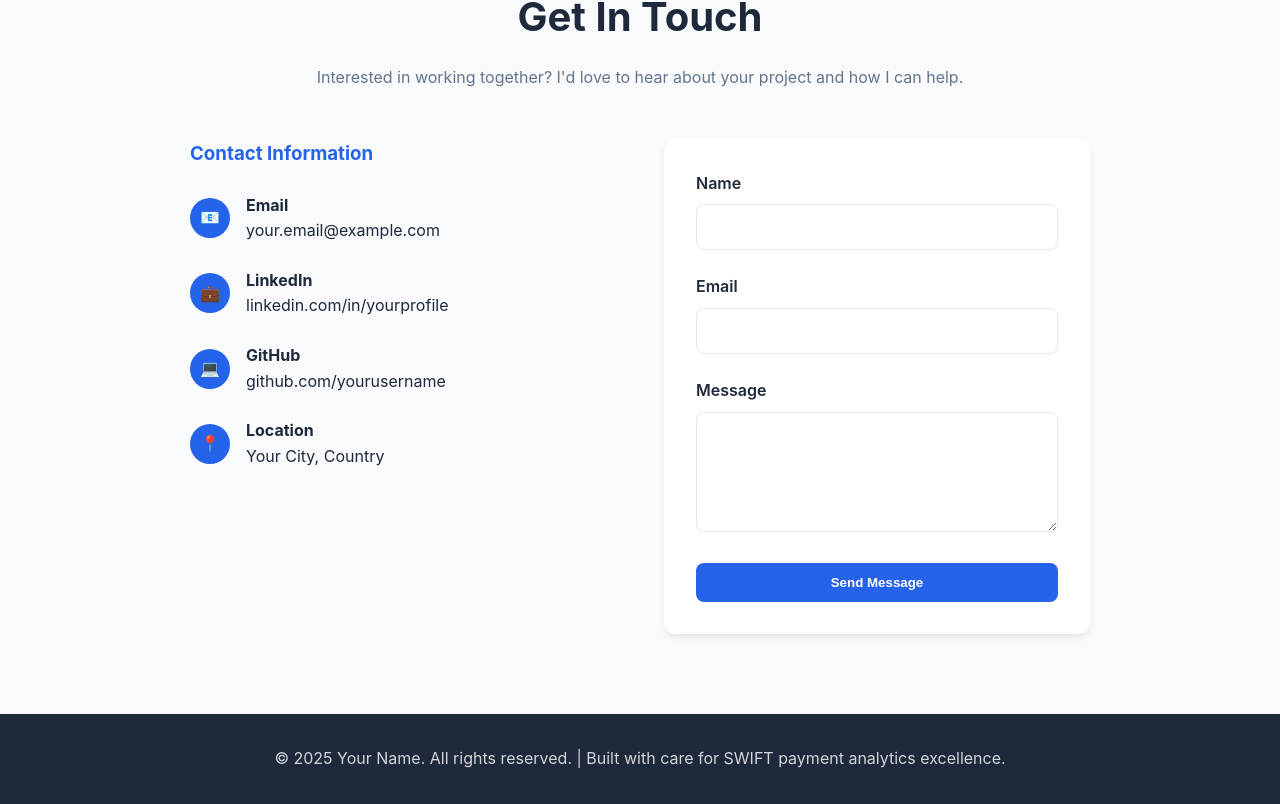
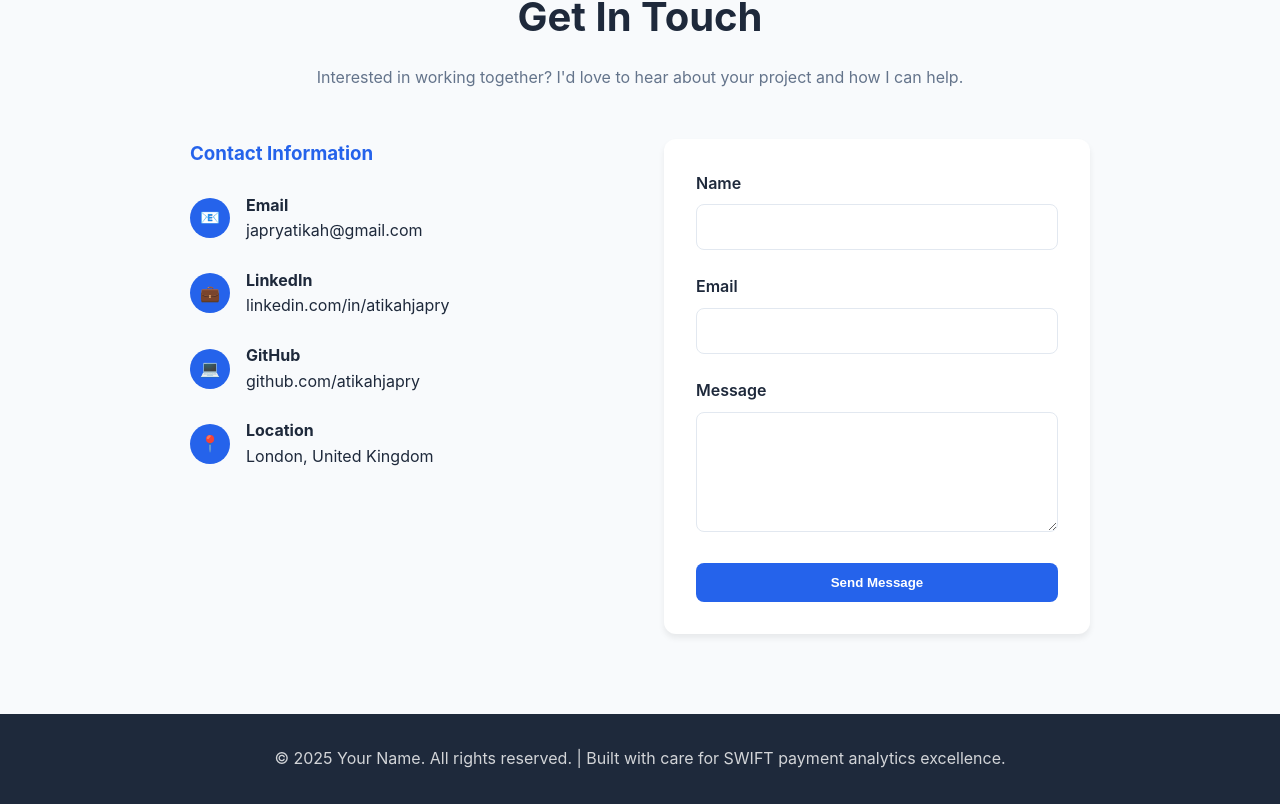
Before and after one commit to atikahjapry/atikahjapry.github.io, a plain HTML site: page index.html in a window 1280 px wide. Shown: the part 4455-5259 px from the top of the page. Drawn offline with Linux system fonts and the light colour scheme.

Commit message:
Update index.html

```diff
--- a/index.html
+++ b/index.html
@@ -4,7 +4,7 @@
     <meta charset="UTF-8">
     <meta name="viewport" content="width=device-width, initial-scale=1.0">
     <title>Atikah Japry - SWIFT Payments Data Analyst</title>
-    <meta name="description" content="Experienced Data Analyst specializing in SWIFT payment systems with 7 years of expertise in transaction analysis, compliance, and optimization.">
+    <meta name="description" content=" Experienced Data Analyst specializing in SWIFT payment systems with 7 years of expertise in transaction analysis, compliance, and optimization.">
     <style>
         * {
             margin: 0;
@@ -792,7 +792,7 @@
                         <div class="contact-icon">📧</div>
                         <div>
                             <strong>Email</strong><br>
-                            your.email@example.com
+                            japryatikah@gmail.com
                         </div>
                     </div>
 
@@ -800,7 +800,7 @@
                         <div class="contact-icon">💼</div>
                         <div>
                             <strong>LinkedIn</strong><br>
-                            linkedin.com/in/yourprofile
+                            linkedin.com/in/atikahjapry
                         </div>
                     </div>
 
@@ -808,7 +808,7 @@
                         <div class="contact-icon">💻</div>
                         <div>
                             <strong>GitHub</strong><br>
-                            github.com/yourusername
+                            github.com/atikahjapry
                         </div>
                     </div>
 
@@ -816,7 +816,7 @@
                         <div class="contact-icon">📍</div>
                         <div>
                             <strong>Location</strong><br>
-                            Your City, Country
+                            London, United Kingdom
                         </div>
                     </div>
                 </div>
```
